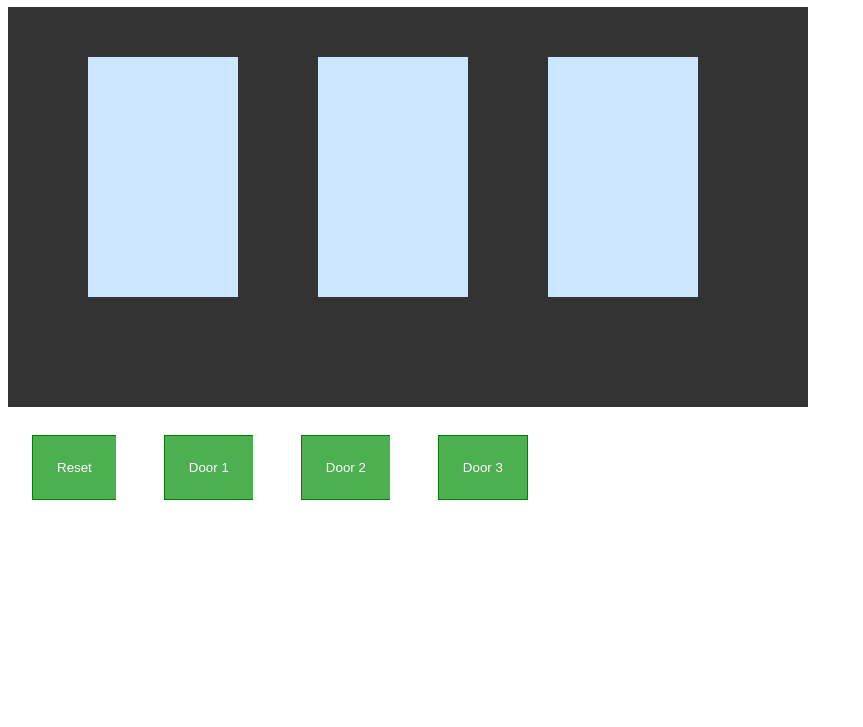
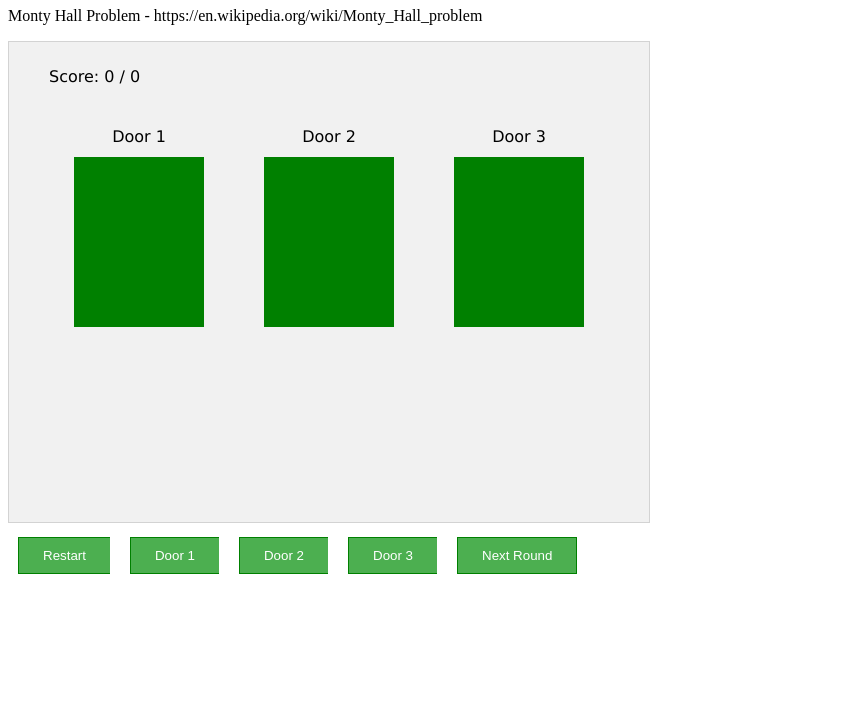
Before and after one commit to stuon/js-monty-hall-problem, a plain HTML site: page index.html in a window 1280 px wide. Shown: the part 73-800 px from the top of the page, without its empty margins (0-863 px from the left). Drawn offline with Linux system fonts and the light colour scheme.

Commit message:
code refactor

```diff
--- a/index.html
+++ b/index.html
@@ -1,28 +1,26 @@
 <!DOCTYPE html>
 <html>
   <head>
+    <meta name="viewport" content="width=device-width, initial-scale=1.0" />
     <link rel="stylesheet" href="styles.css" />
+    <title>Monty Hall Problem</title>
   </head>
   <body>
-    <h1>Monthy Hall Problem</h1>
-    <canvas
-      id="canvas"
-      width="800"
-      height="400"
-      style="background-color: #333;"
-    >
-    </canvas>
+    <h1>Monty Hall Problem</h1>
+    <p>Monty Hall Problem - https://en.wikipedia.org/wiki/Monty_Hall_problem</p>
+    <game id="game"></game>
     <script src="monty-hall-problem.js"></script>
     <script type="text/javascript">
-      drawGame();
-      //drawClock();
-      //setInterval(drawClock, 1000);
+      window.addEventListener("load", function () {
+        startGame();
+      });
     </script>
     <div class="btn-group">
-      <button onclick="reset()">Reset</button>
-      <button onclick="openDoor1()">Door 1</button>
-      <button onclick="openDoor2()">Door 2</button>
-      <button onclick="openDoor3()">Door 3</button>
+      <button id="restart" onclick="restart()">Restart</button>
+      <button id="door1" onclick="door1()">Door 1</button>
+      <button id="door2" onclick="door2()">Door 2</button>
+      <button id="door3" onclick="door3()">Door 3</button>
+      <button id="nextRound" onclick="nextRound()">Next Round</button>
     </div>
   </body>
 </html>
--- a/monty-hall-problem.js
+++ b/monty-hall-problem.js
@@ -1,40 +1,132 @@
-const DOOR_WIDTH = 150;
-const DOOR_HEIGHT = 240;
-const DOOR_SPACE = 80;
-const COLOR_LIGHT_BLUE = "#cce6ff";
+const DOOR_WIDTH = 120;
+const DOOR_HEIGHT = 160;
+const DOOR_COLOR = "green";
+const DOOR_COUNT = 3;
 
-var canvas = document.getElementById("canvas");
+var score = 0;
+var round = 0;
 
-function drawGame() {
-  var ctx = canvas.getContext("2d");
-  nextGame(ctx);
+var gameBoard;
+var scoreBoard;
+var doors = Array(DOOR_COUNT);
+
+function startGame() {
+  gameBoard = {
+    canvas: document.createElement("canvas"),
+    start: function () {
+      this.canvas.width = 640;
+      this.canvas.height = 480;
+      this.context = this.canvas.getContext("2d");
+      var game = document.getElementById("game");
+      game.insertBefore(this.canvas, game.childNodes[0]);
+    },
+    clear: function () {
+      this.context.clearRect(0, 0, this.canvas.width, this.canvas.height);
+    },
+  };
+
+  gameBoard.start();
+  scoreBoard = new scoreBarComponent("black", 40, 40);
+
+  for (i = 0; i < DOOR_COUNT; i++) {
+    doors[i] = new doorComponent(
+      i + 1,
+      DOOR_WIDTH,
+      DOOR_HEIGHT,
+      DOOR_COLOR,
+      70 + i * (70 + DOOR_WIDTH),
+      100
+    );
+  }
+
+  updateGameArea(true);
 }
 
-function drawDoor(ctx, x, y) {
-  ctx.beginPath();
-  ctx.rect(x, y, DOOR_WIDTH, DOOR_HEIGHT);
-  ctx.fillStyle = COLOR_LIGHT_BLUE;
-  ctx.fill();
+function doorComponent(id, width, height, color, x, y) {
+  this.id = id;
+  this.width = width;
+  this.height = height;
+  this.x = x;
+  this.y = y;
+  this.color = color;
+  this.choose = function () {
+    ctx = gameBoard.context;
+    ctx.strokeStyle = "black";
+    ctx.lineWidth = 10;
+    ctx.strokeRect(this.x, this.y + 20, this.width, this.height);
+  };
+  this.unchoose = function () {
+    ctx = gameBoard.context;
+    ctx.strokeStyle = this.color;
+    ctx.lineWidth = 10;
+    ctx.strokeRect(this.x, this.y + 20, this.width, this.height);
+  };
+  this.update = function () {
+    ctx = gameBoard.context;
+    ctx.fillStyle = this.color;
+    ctx.fillRect(this.x, this.y + 20, this.width, this.height);
+    ctx.textAlign = "center";
+    ctx.fillStyle = "black";
+    ctx.font = "16px Verdana";
+    text = "Door " + id;
+    ctx.fillText(text, this.x + this.width / 2, this.y);
+
+    this.unchoose();
+  };
 }
 
-function nextGame(ctx) {
-  for (i = 0; i < 3; i++) {
-    drawDoor(ctx, i * (DOOR_WIDTH + DOOR_SPACE) + DOOR_SPACE, 50);
+function scoreBarComponent(color, x, y) {
+  this.x = x;
+  this.y = y;
+  this.color = color;
+  this.updateScore = function (score, round) {
+    ctx = gameBoard.context;
+    ctx.fillStyle = this.color;
+    ctx.font = "16px Verdana";
+    text = "Score: " + score + " / " + round;
+    ctx.fillText(text, this.x, this.y);
+  };
+}
+
+function updateGameArea(clearScore) {
+  if (clearScore) {
+    score = 0;
+    round = 0;
+  }
+  gameBoard.clear();
+  scoreBoard.updateScore(score, round);
+  for (i = 0; i < DOOR_COUNT; i++) {
+    doors[i].update();
   }
 }
 
-function reset() {
-  alert("reset");
+function chooseDoor(num) {
+  for (i = 0; i < DOOR_COUNT; i++) {
+    if (num == i) {
+      doors[i].choose();
+    } else {
+      doors[i].unchoose();
+    }
+  }
 }
 
-function openDoor1() {
-  alert("door 1");
+function restart() {
+  updateGameArea(true);
 }
 
-function openDoor2() {
-  alert("door 2");
+function door1() {
+  chooseDoor(0);
 }
 
-function openDoor3() {
-  alert("door 3");
+function door2() {
+  chooseDoor(1);
 }
+
+function door3() {
+  chooseDoor(2);
+}
+
+function nextRound() {
+  round++;
+  updateGameArea(false);
+}
--- a/styles.css
+++ b/styles.css
@@ -1,9 +1,13 @@
+canvas {
+  border: 1px solid #d3d3d3;
+  background-color: #f1f1f1;
+}
 .btn-group button {
   background-color: #4caf50; /* Green background */
   border: 1px solid green; /* Green border */
   color: white; /* White text */
-  padding: 24px 24px 24px 24px; /* Some padding */
-  margin: 24px 24px 24px 24px; /* Some padding */
+  padding: 10px 24px; /* Some padding */
+  margin: 10px; /* Some padding */
   cursor: pointer; /* Pointer/hand icon */
   float: left; /* Float the buttons side by side */
 }
```
